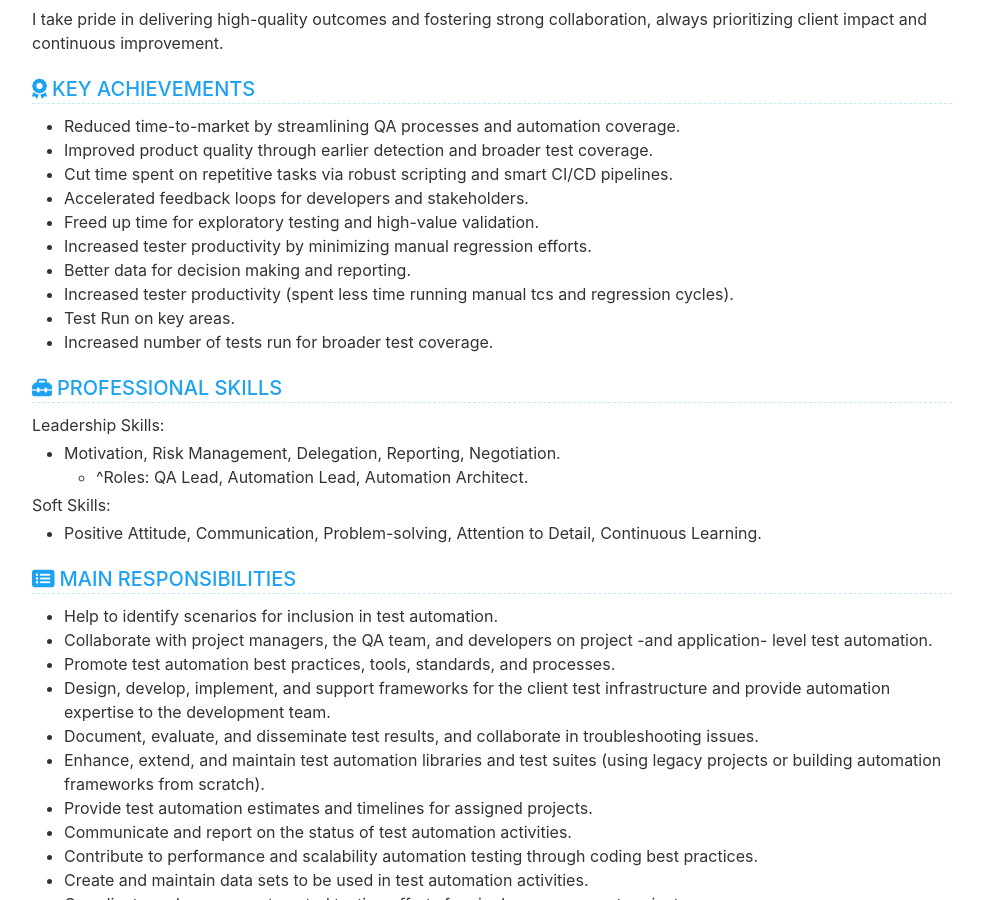
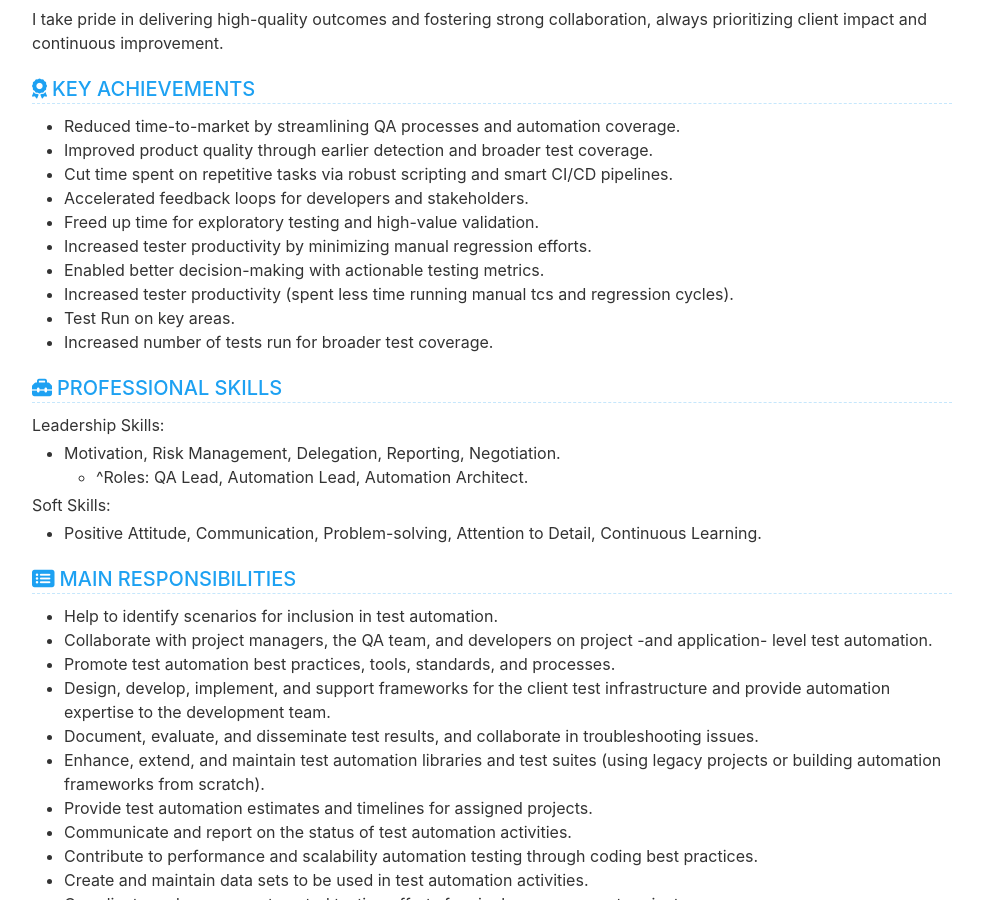
Before and after one commit to cvera08/full-resume, a Jekyll site: the page built from index.html, in a window 1280 px wide and 900 px high, scrolled down 982 px. Shown: the whole window, without its empty margins (148-1131 px from the left). Built offline with Jekyll 4.4.1, drawn with Linux system fonts in a browser that asks for light colours.

Commit message:
feat: key achievements change - seventh paragraph

```diff
--- a/_data/data.yml
+++ b/_data/data.yml
@@ -73,7 +73,7 @@ award:
     - Accelerated feedback loops for developers and stakeholders.
     - Freed up time for exploratory testing and high-value validation.
     - Increased tester productivity by minimizing manual regression efforts.
-    - Better data for decision making and reporting.
+    - Enabled better decision-making with actionable testing metrics.
     - Increased tester productivity (spent less time running manual tcs and regression cycles).
     - Test Run on key areas.
     - Increased number of tests run for broader test coverage.
```
